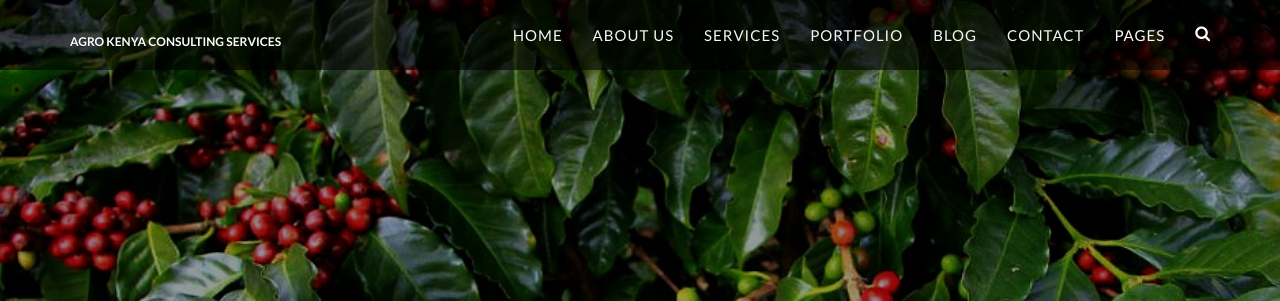
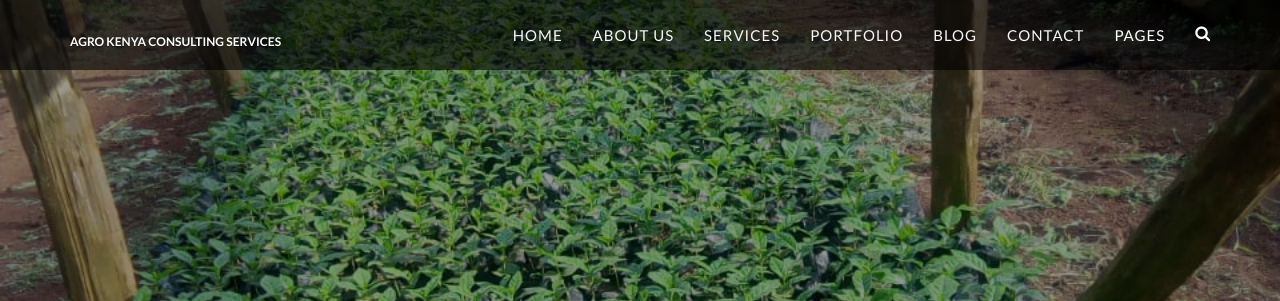
Before and after one commit to g-kelvin/agrokenya, a plain HTML site: page index.html in a window 1280 px wide. Shown: the top 301 px of the page. Drawn offline with Linux system fonts and the light colour scheme; some packages are replaced by stand-ins of ours; some icons are missing.

Commit message:
background

```diff
--- a/index.html
+++ b/index.html
@@ -28,7 +28,7 @@
 	'use strict';
       	jQuery('body').backstretch([
 	        "images/bg/orange.jpeg",
-	        "images/bg/coffee.jpg",
+	        "images/bg/cof.jpg",
 	        "images/bg/banana.jpg"
 	    ], {duration: 5000, fade: 500, centeredY: true });
 
```
Also changed, not shown: images/bg/cof.jpg (added).
